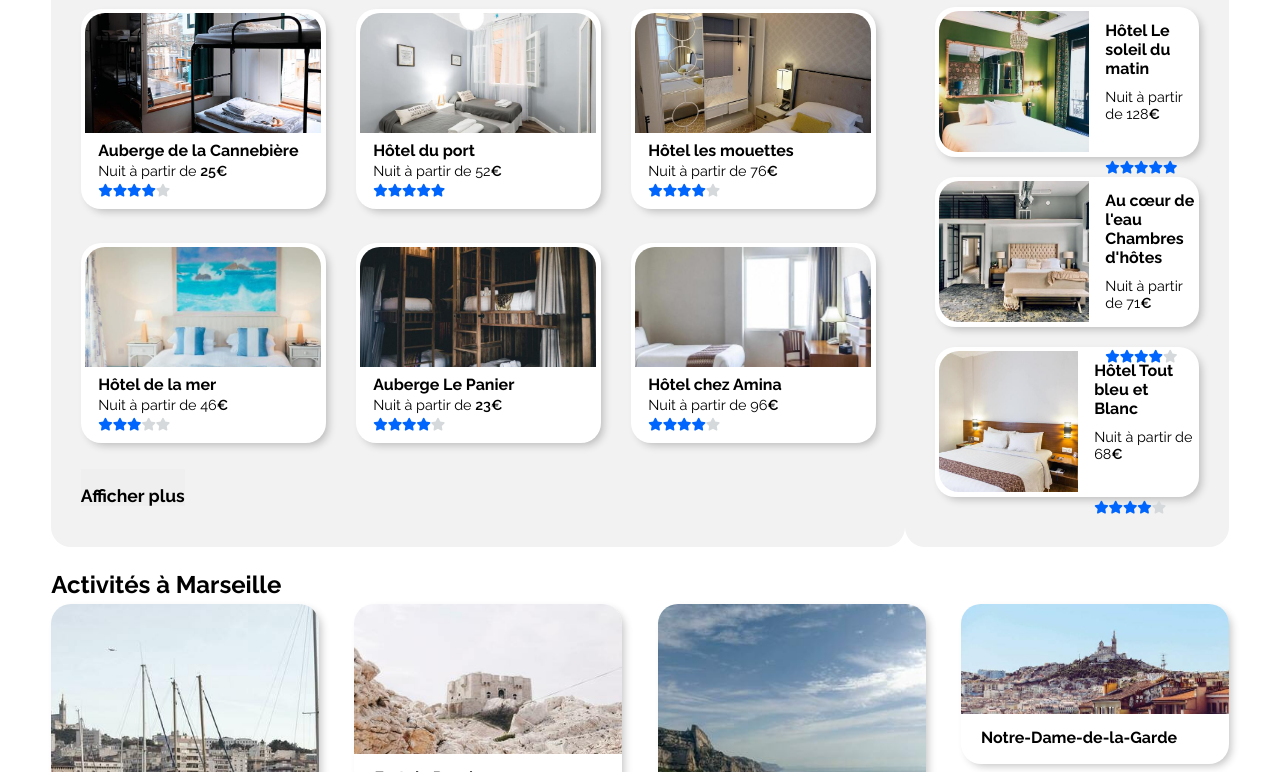
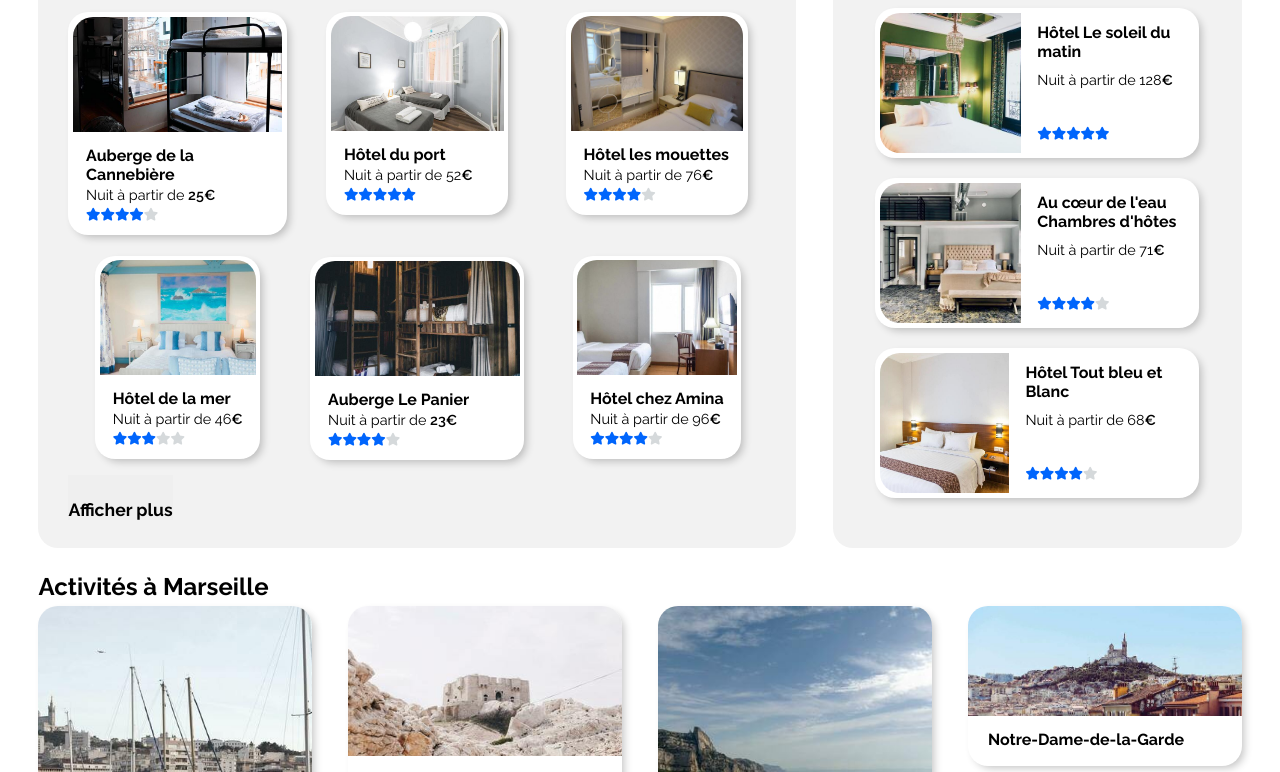
Before and after one commit to Sophianasseri/SophiaNasseri_2_06052021, a plain HTML site: page HTML/Index.html in a window 1280 px wide. Shown: the part 476-1248 px from the top of the page. Drawn offline with Linux system fonts and the light colour scheme.

Commit message:
Responsive dekstop sur la partie hébergements

```diff
--- a/CSS/style.css
+++ b/CSS/style.css
@@ -13,7 +13,7 @@ body {
 }
 .container,
 .header {
-    margin: 0 4%;
+    margin: 0 3%;
 }
 a {
     text-decoration: none;
@@ -60,11 +60,11 @@ i.fas {
 .header__btn--signUp {
     color: #0065fc;
 }
-.header__btn--accommodation:hover, .header__btn--activity:hover{
-    border-top: solid 3px #0065fc;
+.header__btn--accommodation:hover,
+.header__btn--activity:hover {
+    border-top: solid 2px #0065fc;
     color: #0065fc;
 }
-
 
 /*----------Recherche et filtres----------*/
 
@@ -238,28 +238,26 @@ i.fas {
 .card__rating--grey {
     color: #d5d9db;
 }
-.city-card
+
 /*--Cartes villes--*/
 .city-accommodation {
-    margin-right: 2rem;
-    width: 70%;
+    margin-right: 3%;
+    width: 65%;
 }
 .city-accommodation__layout {
     display: grid;
     grid-template-columns: 1fr 1fr 1fr;
     justify-items: center;
-    grid-gap: 30px;
+    grid-gap: 3%;
 }
 .city-card {
-    width: 245px;
-    height: 200px;
-    margin: 2px 0;
+    margin: 2% 0;
 }
 .city-card__picture {
-    height: 120px;
+    max-height: 115px;
 }
 .city-card__content {
-    padding: 0.1rem 0.8rem;
+    padding: 0.5rem 0.8rem;
 }
 .city-card__title {
     margin: 2px 0;
@@ -270,7 +268,7 @@ i.fas {
 .city-accommodation__btn {
     border: none;
     font-size: 1.1rem;
-    padding-top: 1rem;
+    padding-top: 1.5rem;
     opacity: 1;
 }
 .city-accommodation__btn:hover {
@@ -280,12 +278,18 @@ i.fas {
 
 /*--Cartes populaires--*/
 .popular-accommodation {
-    width: 30%;
+    width: 35%;
+}
+.popular-accommodation__header,
+.popular-accommodation__layout {
+    width: 93%;
+    margin: auto;
 }
 .popular-accommodation__header {
     display: flex;
-    justify-content: space-around;
+    justify-content: space-between;
     align-items: center;
+
 }
 .popular-accommodation__logo {
     font-size: 1.5em;
@@ -294,11 +298,10 @@ i.fas {
     display: flex;
     margin-bottom: 20px;
     height: 150px;
-    width: 100%;
 }
 .popular-card__picture {
     max-height: 200px;
-    max-width: 150px;
+    width: 45%;
     border-radius: 20px 0 0 20px;
 }
 .popular-card__content {
@@ -386,7 +389,6 @@ i.fas {
         margin: 0;
         flex-wrap: wrap;
         padding: 0;
-
     }
     .header__btn {
         display: block;
@@ -399,7 +401,7 @@ i.fas {
         text-align: center;
     }
     .header li {
-        width:50%;
+        width: 50%;
     }
 
     .header__btn--signUp {
@@ -414,16 +416,16 @@ i.fas {
         flex-wrap: wrap;
         position: relative;
     }
-    .header__btn--accommodation, .header__btn--activity{
+    .header__btn--accommodation,
+    .header__btn--activity {
         border-bottom: solid 3px #d5d9db;
     }
-     .header__btn--accommodation:hover, .header__btn--activity:hover{
-         border-top: none;
-         border-bottom: solid 3px #0065fc;
-         color: #0065fc;
-     }
-
-
+    .header__btn--accommodation:hover,
+    .header__btn--activity:hover {
+        border-top: none;
+        border-bottom: solid 3px #0065fc;
+        color: #0065fc;
+    }
 
     /*----------Recherche et filtres---------*/
 
```
